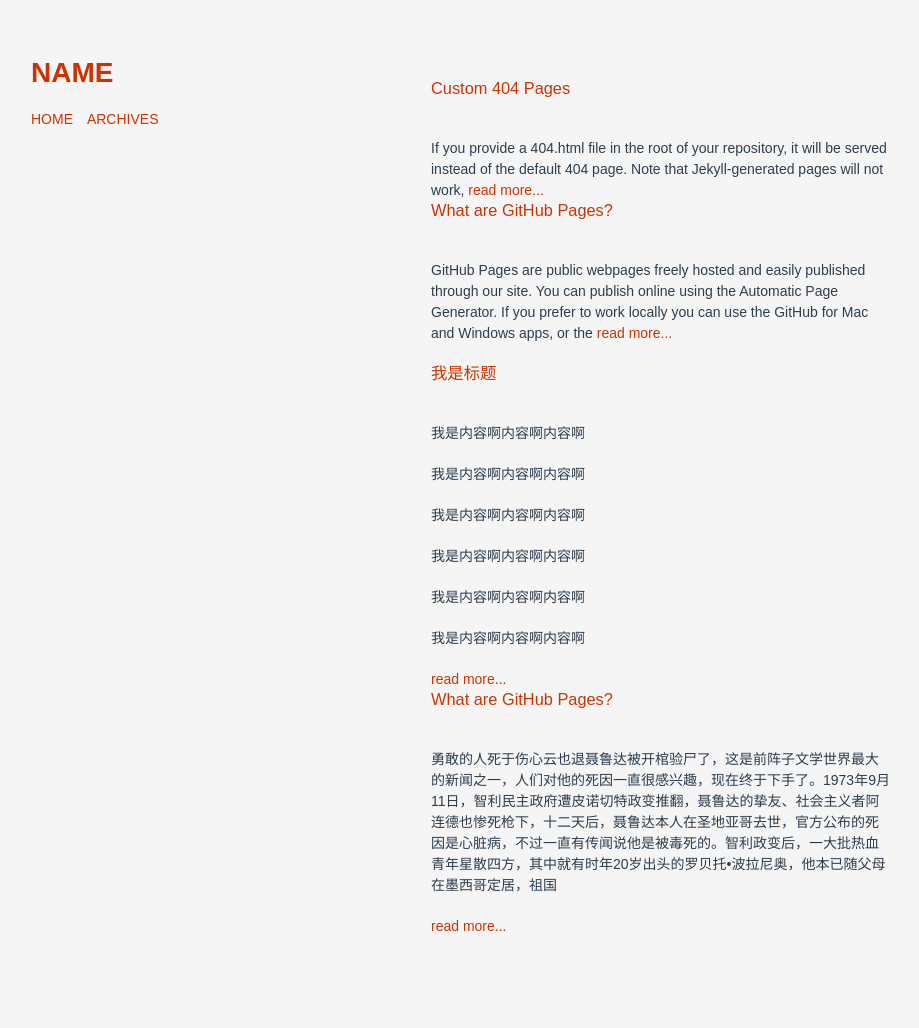
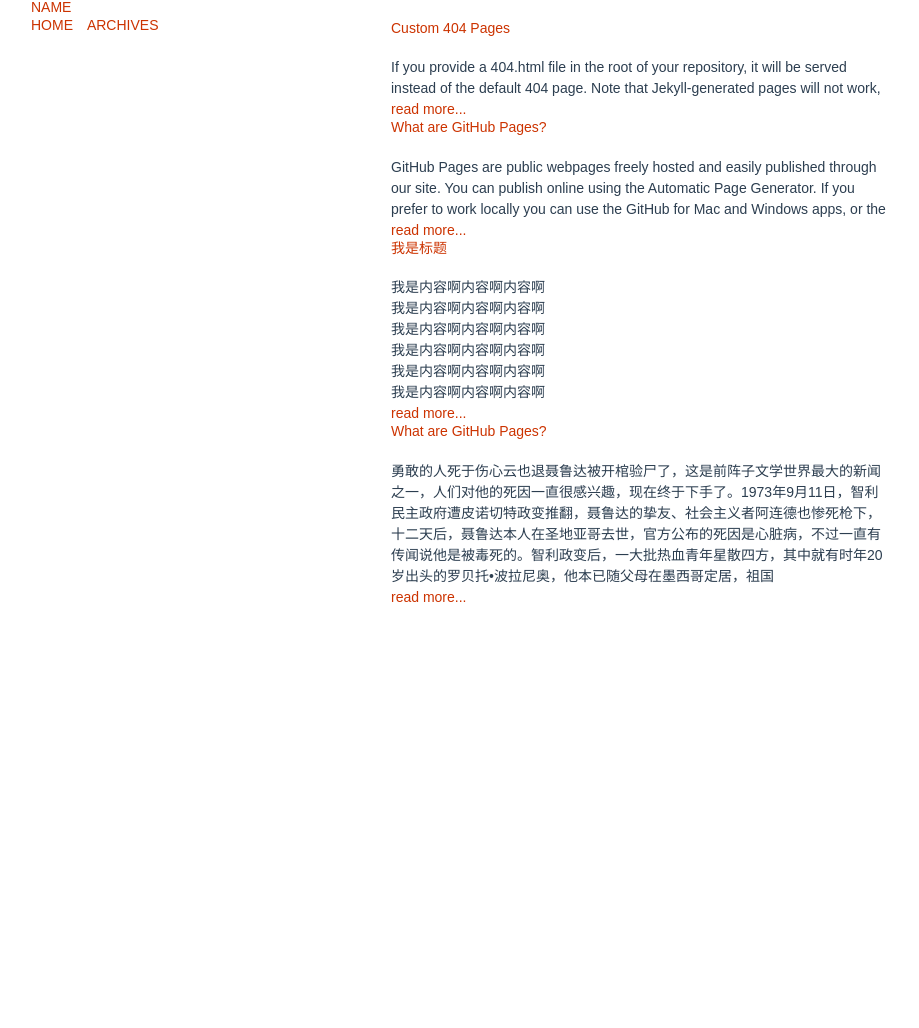
Before and after one commit to lixiaochou077/lixiaochou077.github.io, a Jekyll site: the page built from index.html, in a window 1280 px wide. Shown: the whole page, without its empty margins (179-1098 px from the left). Built offline with Jekyll 4.4.1, drawn with Linux system fonts in a browser that asks for light colours; after the commit the page ends 900 px from its top, so only the background shows below that.

Commit message:
add tips

```diff
--- a/_includes/header.html
+++ b/_includes/header.html
@@ -9,5 +9,6 @@
         <script src="//html5shiv.googlecode.com/svn/trunk/html5.js"></script>
         <![endif]-->
         <link rel="stylesheet" media="all" href="/css/style.css">
+        <link rel="stylesheet" media="all" href="/css/base.css">
         <script src="/js/fix.js"></script>
     </head>
--- a/css/base.css
+++ b/css/base.css
@@ -28,10 +28,6 @@
     display: inline-block;*display: inline;*zoom: 1;
 }
 
-/* 要注意表单元素并不继承父级 font 的问题 */
-body,button,input,select,textarea{
-	font:12px/1.5 tahoma,arial,\5b8b\4f53;
-}
 input,select,textarea{
 	font-size:100%;
 }
```
